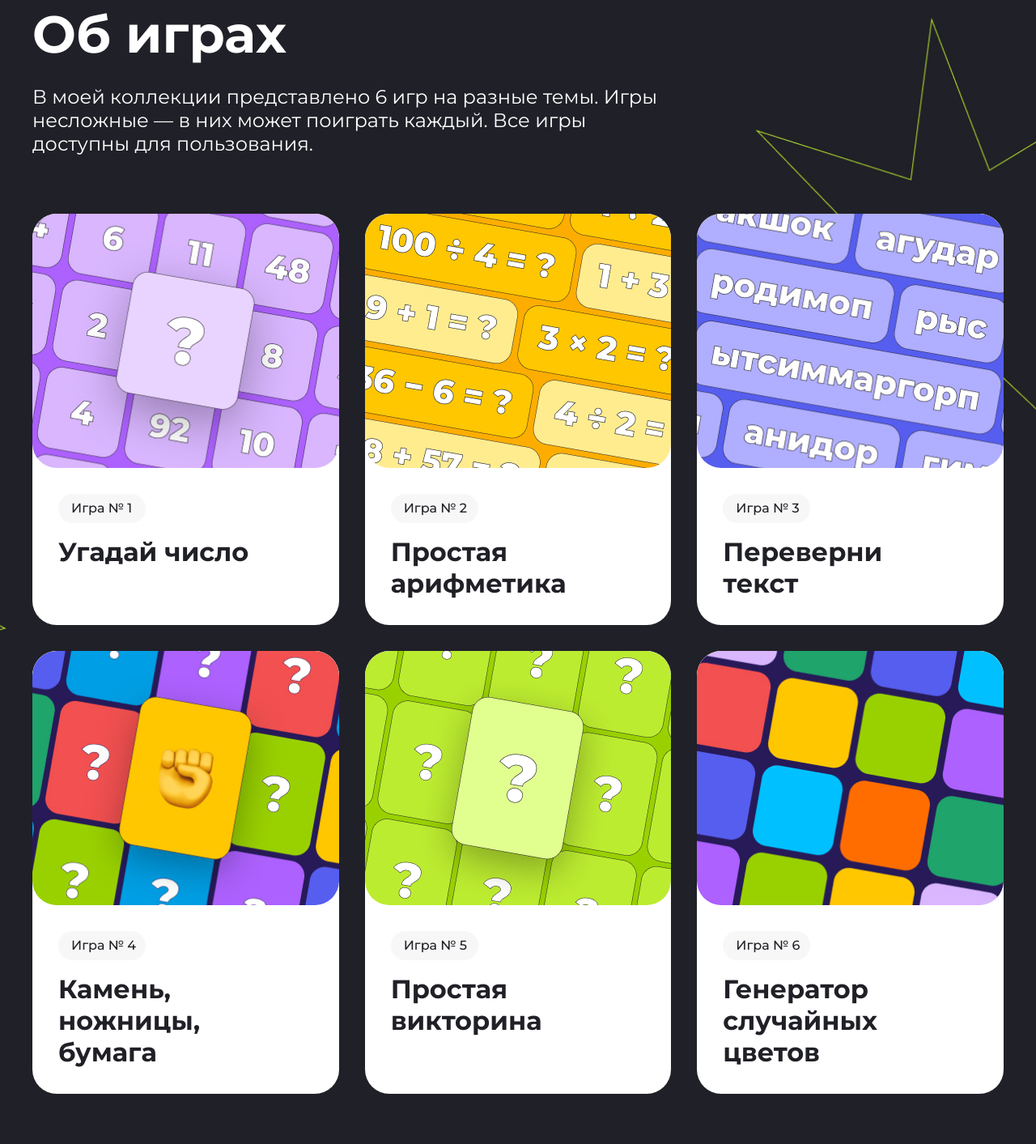
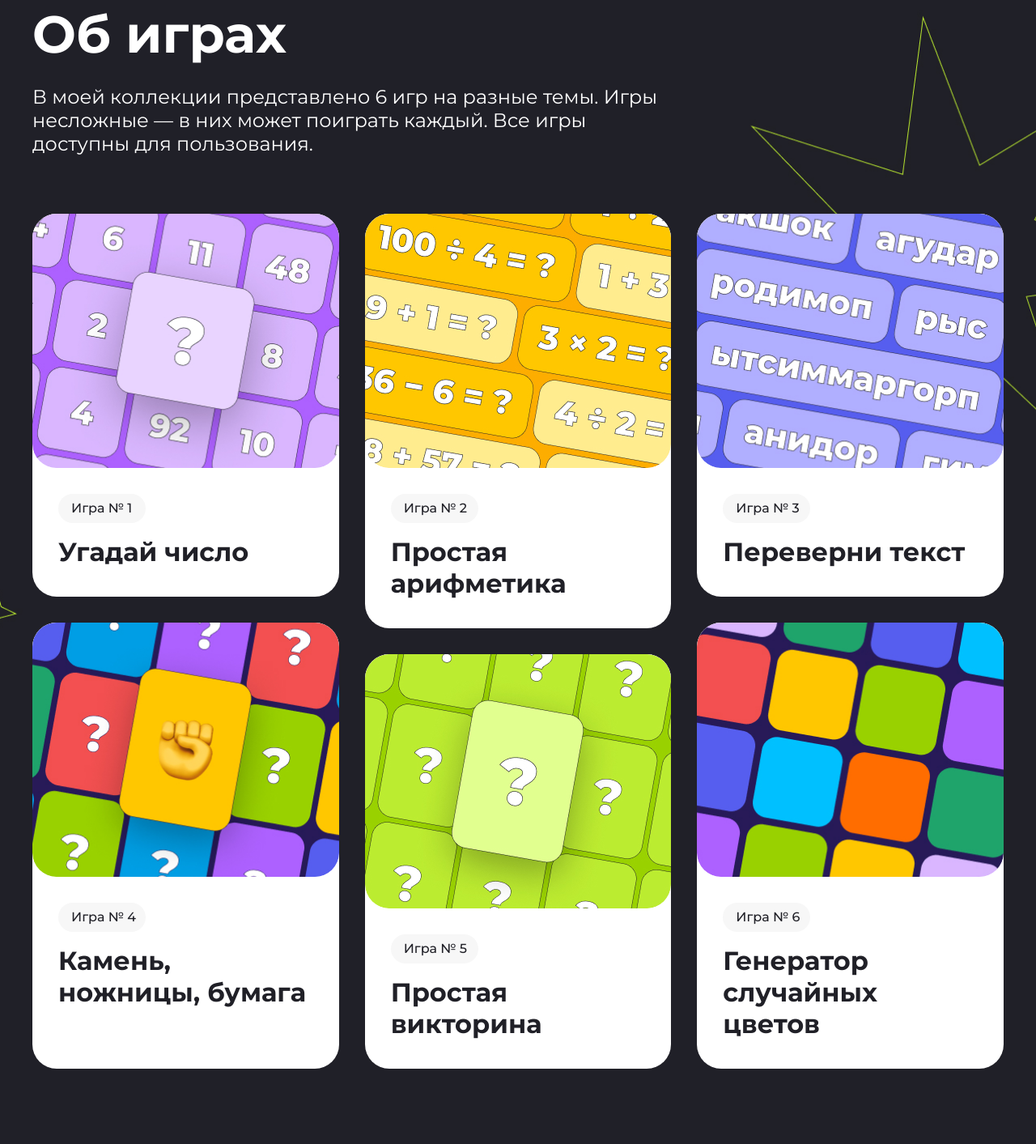
Before and after one commit to Max-Kluj/2-nd-course-hw_01, a plain HTML site: page index.html in a window 1280 px wide. Shown: the part 877-2290 px from the top of the page at 81% size. Drawn offline with Linux system fonts and the light colour scheme.

Commit message:
Changed card sizes

```diff
--- a/index.html
+++ b/index.html
@@ -26,7 +26,7 @@
 Все игры доступны для пользования.</p>
       </div>
       <div class="about-game__content">
-        <a class="game" href="#">
+        <a class="game game__1" href="#">
           <div class="game__img game__img_1"></div>
           <div class="game__text">
             <div class="game__number">Игра № 1</div>
@@ -34,35 +34,35 @@
           </div>
         </a>
 
-        <a class="game" href="#">
+        <a class="game game__2" href="#">
           <div class="game__img game__img_2"></div>
           <div class="game__text">
             <div class="game__number">Игра № 2</div>
             <div class="game__name">Простая арифметика</div>
           </div>
         </a>
-        <a class="game" href="#">
+        <a class="game game__3" href="#">
           <div class="game__img game__img_3"></div>
           <div class="game__text">
             <div class="game__number">Игра № 3</div>
             <div class="game__name">Переверни текст</div>
           </div>
         </a>
-        <a class="game" href="#">
+        <a class="game game__4" href="#">
           <div class="game__img game__img_4"></div>
           <div class="game__text">
             <div class="game__number">Игра № 4</div>
             <div class="game__name">Камень, ножницы, бумага</div>
           </div>
         </a>
-        <a class="game" href="#">
+        <a class="game game__5" href="#">
           <div class="game__img game__img_5"></div>
           <div class="game__text">
             <div class="game__number">Игра № 5</div>
             <div class="game__name">Простая викторина</div>
           </div>
         </a>
-        <a class="game" href="#">
+        <a class="game game__6" href="#">
           <div class="game__img game__img_6"></div>
           <div class="game__text">
             <div class="game__number">Игра № 6</div>
@@ -71,7 +71,7 @@
         </a>
 
       </div>
-    </вarticle>
+    </article>
   </section>
 
   <section class="games-mini center">
--- a/style.scss
+++ b/style.scss
@@ -134,16 +134,62 @@ body{
 .about-game__content{
     display: grid;
     gap: 32px;
-    grid-template-columns: repeat(12, 1fr);
-    // grid-template-rows: repeat(2, 1fr);
+    grid-template-columns: repeat(3, 1fr);
+    align-items: start;
+
+}
+
+.game__1 {
+    grid-column: 1;
+    grid-row: 1;
+    /* Низкая карточка */
+    height: 473px; /* Примерная высота */
+}
+
+.game__2 {
+    grid-column: 2;
+    grid-row: 1 / 3;
+    /* Высокая карточка, занимает 2 строки */
+    height: 512px; /* Растягивается на всю высоту */
+    align-self: start;
+}
+
+.game__3 {
+    grid-column: 3;
+    grid-row: 1;
+    /* Низкая карточка */
+    height: 473px; /* Примерная высота */
+}
+
+.game__4 {
+    grid-column: 1;
+    grid-row: 2;
+    /* Высокая карточка, под первой */
+    height: 551px; /* Пропорционально выше 1-й */
+    align-self: end; /* Прижимаем к нижней границе */
+}
+
+.game__5 {
+    grid-column: 2;
+    grid-row: 2;
+    /* Высокая карточка, та же высота что и 2-я */
+    height: 512px;
+    align-self: end;
+}
+
+.game__6 {
+    grid-column: 3;
+    grid-row: 2;
+    /* Высокая карточка, под третьей */
+    height: 551px; /* Пропорционально выше 3-й */
+    align-self: end; /* Прижимаем к нижней границе */
 }
 
 .game{
-    grid-column: span 4;
-    overflow: hidden;
+    // grid-column: span 4;
+    // overflow: hidden;
     border-radius: 30px;
     background-color: #FFFFFF;
-    // transition: all 1s;
 
     &__img{
     height: 314px;
@@ -202,6 +248,7 @@ body{
         font-size: 2rem;
         font-weight: 700;
         color: $text-color;
+        width: 314px;
     }
 
 //     &:hover {
```
Also changed, not shown: style.css, 1 other file.
